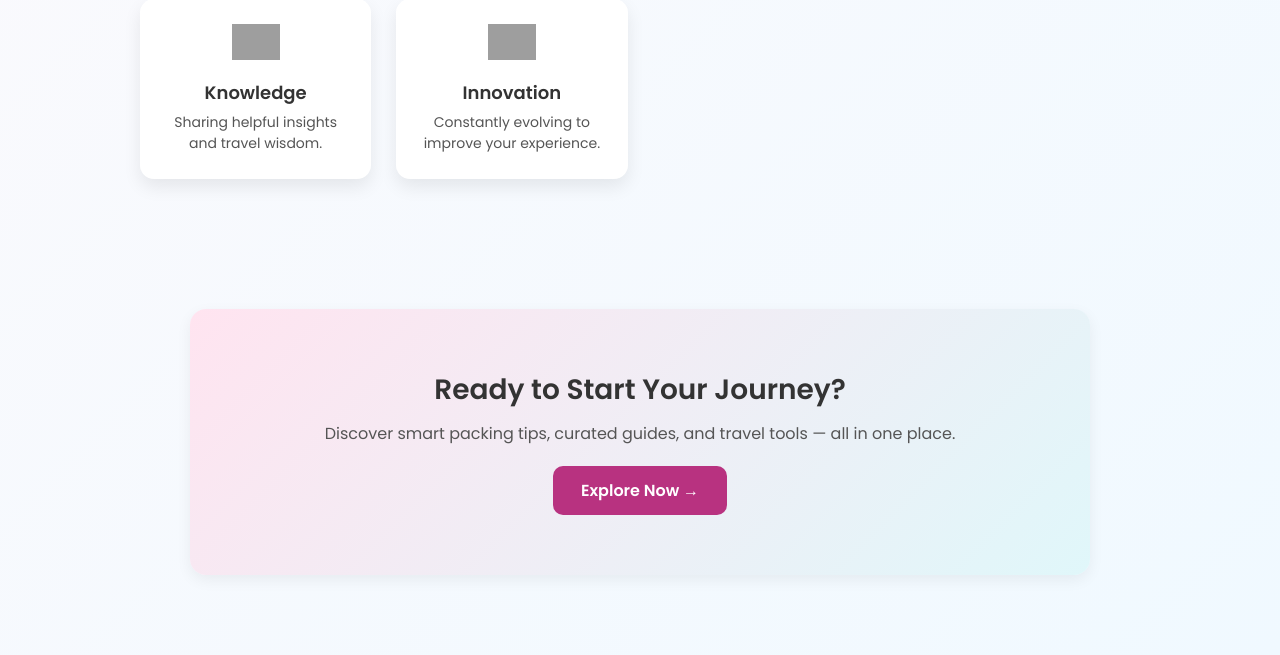
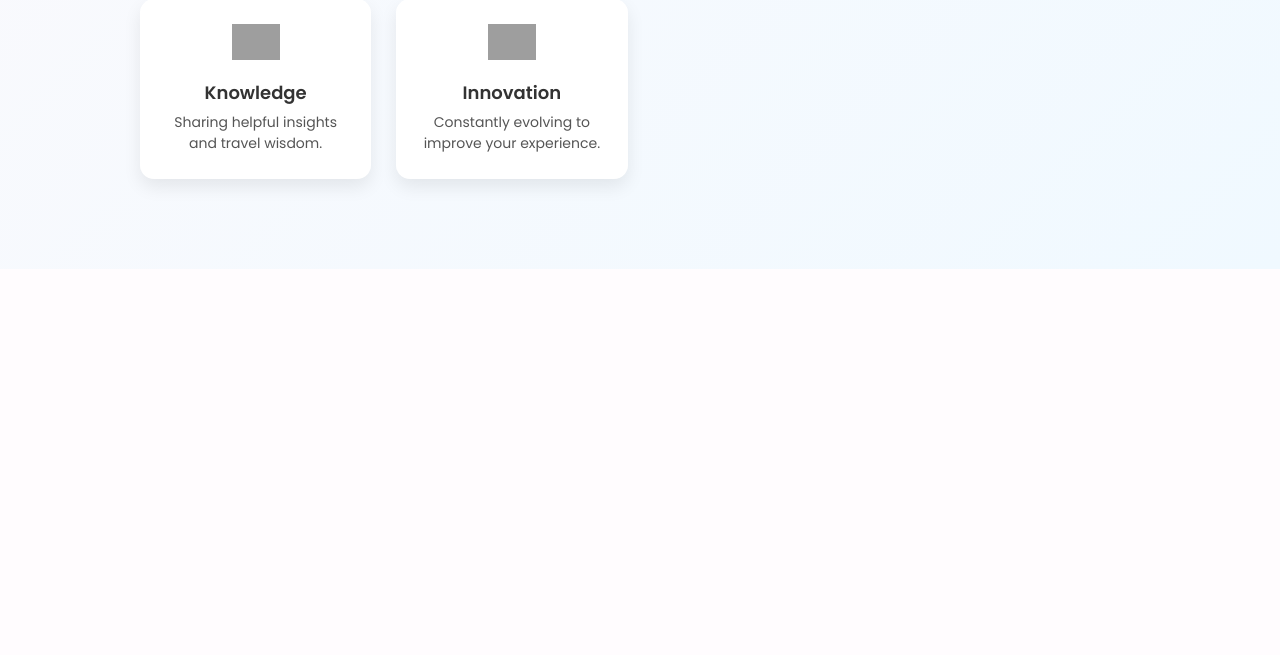
Before and after one commit to siddhi1375/my-packing-buddy, a Flask app: page /about in a window 1280 px wide. Shown: the part 1162-1817 px from the top of the page. After the commit the page ends 1431 px from the top, so only its background shows below. Run offline with Flask 3, Linux system fonts and the light colour scheme; the visitor is signed in with stand-in values (Sample User, id 1); some libraries are stand-ins or nearby versions; grey boxes are pictures that could not be loaded.

Commit message:
updated About.html

```diff
--- a/templates/main/about.html
+++ b/templates/main/about.html
@@ -32,42 +32,36 @@
   <h2>✨ Our Core Values</h2>
   <div class="values-grid">
 
-    <!-- Value Card: Creativity -->
     <div class="value-card">
       <img src="https://img.icons8.com/emoji/48/000000/art-emoji.png" alt="Creativity">
       <h4>Creativity</h4>
       <p>Innovative ideas that make packing simple and fun.</p>
     </div>
 
-    <!-- Value Card: Reliability -->
     <div class="value-card">
       <img src="https://img.icons8.com/emoji/48/000000/shield-emoji.png" alt="Reliability">
       <h4>Reliability</h4>
       <p>Trusted guidance for travelers worldwide.</p>
     </div>
 
-    <!-- Value Card: Passion -->
     <div class="value-card">
       <img src="https://img.icons8.com/emoji/48/000000/red-heart.png" alt="Passion">
       <h4>Passion</h4>
       <p>Built with love for travel and discovery.</p>
     </div>
 
-    <!-- Value Card: Sustainability -->
     <div class="value-card">
       <img src="https://img.icons8.com/emoji/48/000000/seedling.png" alt="Sustainability">
       <h4>Sustainability</h4>
       <p>Encouraging mindful and eco-friendly travel.</p>
     </div>
 
-    <!-- Value Card: Knowledge -->
     <div class="value-card">
       <img src="https://img.icons8.com/emoji/48/000000/books.png" alt="Knowledge">
       <h4>Knowledge</h4>
       <p>Sharing helpful insights and travel wisdom.</p>
     </div>
 
-    <!-- Value Card: Innovation -->
     <div class="value-card">
       <img src="https://img.icons8.com/emoji/48/000000/sparkles.png" alt="Innovation">
       <h4>Innovation</h4>
@@ -77,18 +71,10 @@
   </div>
 </section>
 
-<!-- 🧳 Call-To-Action Section -->
-<section class="about-cta">
-  <h2>Ready to Start Your Journey?</h2>
-  <p>Discover smart packing tips, curated guides, and travel tools — all in one place.</p>
-  <a href="{{ url_for('home') }}" class="cta-btn">Explore Now →</a>
-</section>
-
 <!-- ================================
 🌈 STYLES
 ================================= -->
 <style>
-/* ===== Global Styles ===== */
 body {
   font-family: 'Poppins', sans-serif;
   color: #333;
@@ -189,48 +175,13 @@ body {
   line-height: 1.5;
 }
 
-/* ===== CTA Section ===== */
-.about-cta {
-  text-align: center;
-  background: linear-gradient(135deg, #ffe4f0, #e0f7fa);
-  border-radius: 16px;
-  padding: 60px 20px;
-  margin: 60px auto;
-  max-width: 900px;
-  box-shadow: 0 5px 15px rgba(0,0,0,0.06);
-}
-.about-cta h2 {
-  font-size: 28px;
-  margin-bottom: 10px;
-}
-.about-cta p {
-  color: #555;
-  margin-bottom: 20px;
-  font-size: 16px;
-}
-.cta-btn {
-  display: inline-block;
-  background: #b83280;
-  color: #fff;
-  padding: 12px 28px;
-  border-radius: 10px;
-  text-decoration: none;
-  font-weight: 600;
-  transition: all 0.3s ease;
-}
-.cta-btn:hover {
-  background: #a0286d;
-  transform: translateY(-2px);
-}
-
 /* ===== Responsive Design ===== */
 @media (max-width: 768px) {
   .about-hero h1 {
     font-size: 32px;
   }
   .about-mission h2,
-  .about-values h2,
-  .about-cta h2 {
+  .about-values h2 {
     font-size: 24px;
   }
   .values-grid {
```
